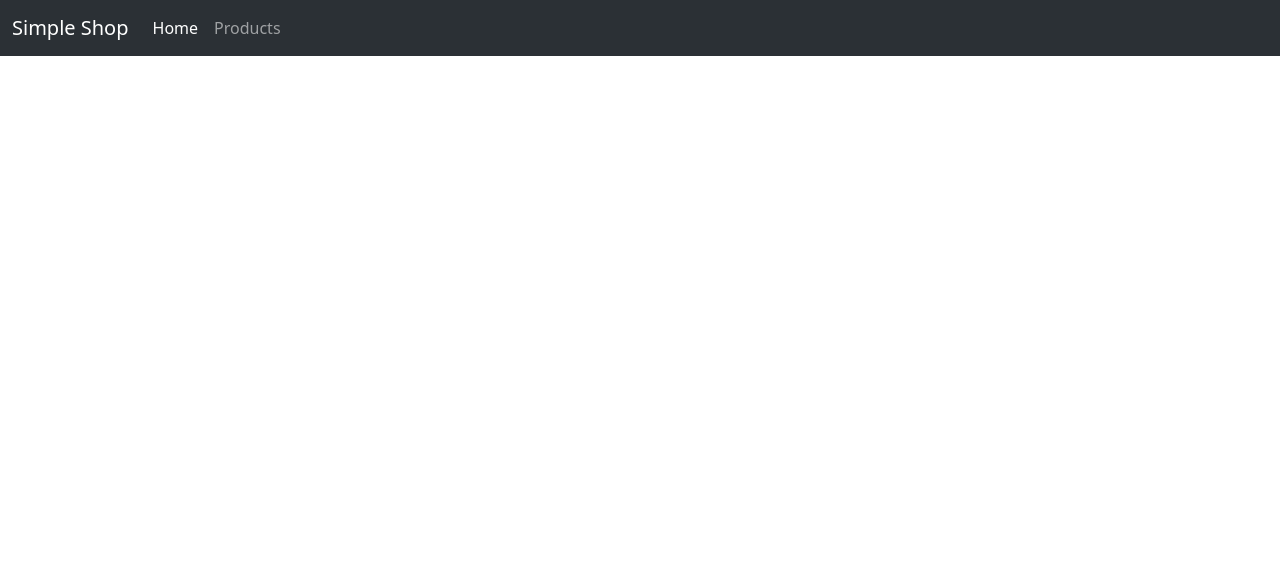
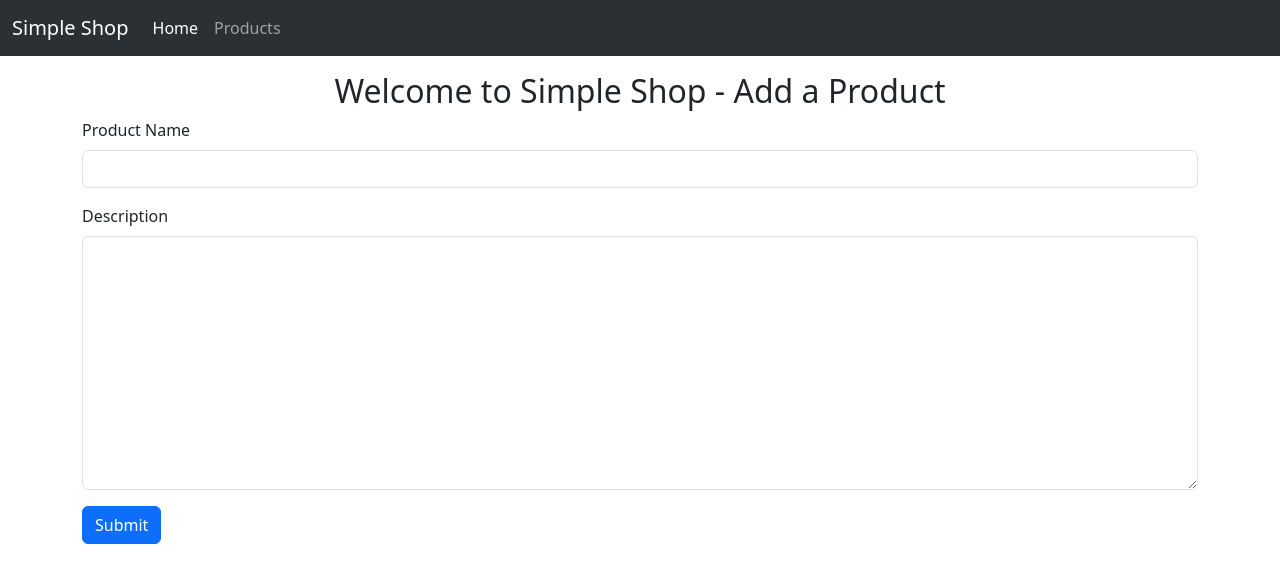
Before and after one commit to SeemaMistry/ProductInventory, a Django app: page / in a window 1280 px wide. Shown: the top 583 px of the page. Run offline with Django 4.2, Linux system fonts and the light colour scheme.

Commit message:
feat: create a form with name and description for products to add

```diff
--- a/backend/templates/index.html
+++ b/backend/templates/index.html
@@ -29,14 +29,29 @@
         <div class="collapse navbar-collapse" id="navbarSupportedContent">
           <ul class="navbar-nav me-auto mb-2 mb-lg-0">
             <li class="nav-item">
-              <a class="nav-link active" aria-current="page" href="#">Home</a>
+              <a class="nav-link active" aria-current="page" href="/">Home</a>
             </li>
             <li class="nav-item">
-              <a class="nav-link" href="#">Products</a>
+              <a class="nav-link" href="/products">Products</a>
             </li>
         </div>
       </div>
     </nav>
+
+    <div class="container my-3">
+        <h2 class="text-center">Welcome to Simple Shop - Add a Product</h2>
+        <form>
+            <div class="mb-3">
+              <label for="exampleInputEmail1" class="form-label">Product Name</label>
+              <input type="text" class="form-control" id="exampleInputEmail1" aria-describedby="emailHelp">
+            </div>
+            <div class="mb-3">
+              <label for="exampleInputPassword1" class="form-label">Description</label>
+              <textarea class="form-control" name="" id="" cols="30" rows="10"></textarea>
+            </div>
+            <button type="submit" class="btn btn-primary">Submit</button>
+          </form>
+    </div>
 
     <script
       src="https://cdn.jsdelivr.net/npm/bootstrap@5.3.0-alpha3/dist/js/bootstrap.bundle.min.js"
```
